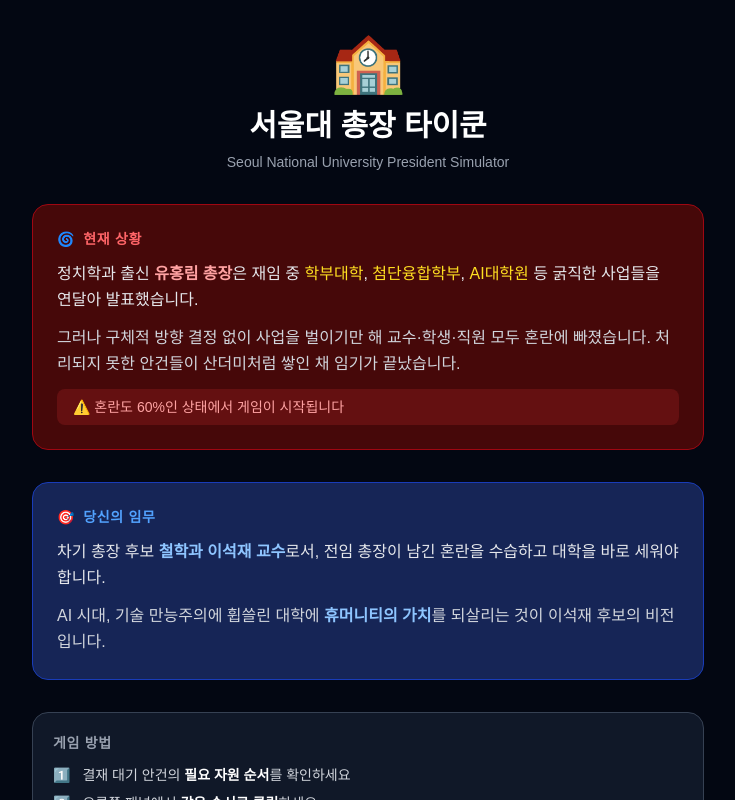
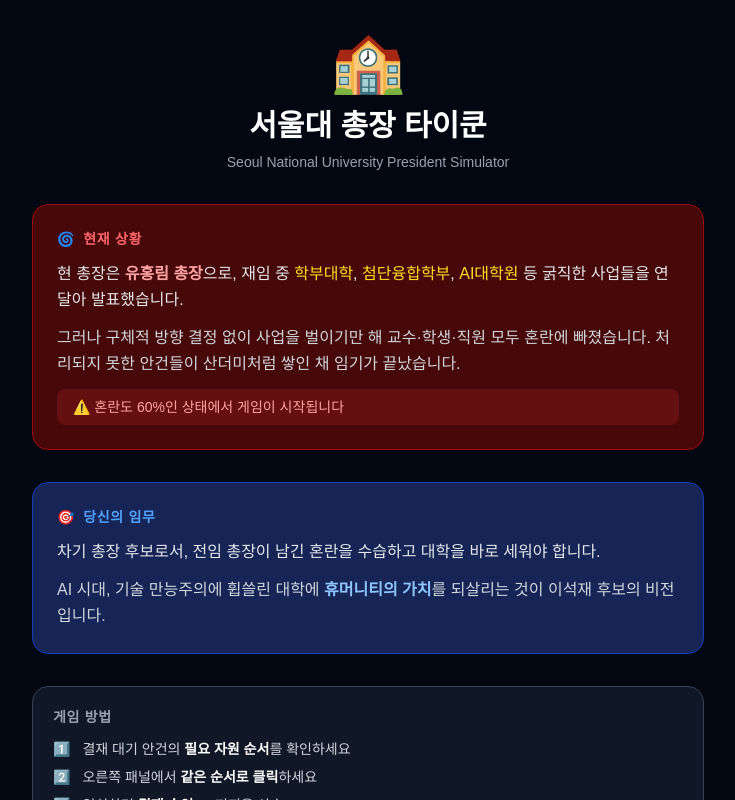
Before and after one commit to joonyale/snu-tycoon, a Next.js app: page / in a window 1280 px wide. Shown: the top 800 px of the page, without its empty margins (272-1007 px from the left). Built offline with nearby package versions, Linux system fonts and the light colour scheme.

Commit message:
fix: 인트로 화면 텍스트 수정

```diff
--- a/src/components/IntroScreen.tsx
+++ b/src/components/IntroScreen.tsx
@@ -18,7 +18,7 @@
             <span>🌀</span> 현재 상황
           </div>
           <p className="text-gray-200 leading-relaxed">
-            정치학과 출신 <span className="text-red-300 font-semibold">유홍림 총장</span>은
+            현 총장은 <span className="text-red-300 font-semibold">유홍림 총장</span>으로,
             재임 중 <span className="text-yellow-300">학부대학</span>,{" "}
             <span className="text-yellow-300">첨단융합학부</span>,{" "}
             <span className="text-yellow-300">AI대학원</span> 등
@@ -40,8 +40,7 @@
             <span>🎯</span> 당신의 임무
           </div>
           <p className="text-gray-200 leading-relaxed">
-            차기 총장 후보{" "}
-            <span className="text-blue-300 font-semibold">철학과 이석재 교수</span>로서,
+            차기 총장 후보로서,
             전임 총장이 남긴 혼란을 수습하고 대학을 바로 세워야 합니다.
           </p>
           <p className="text-gray-300 leading-relaxed">
```
